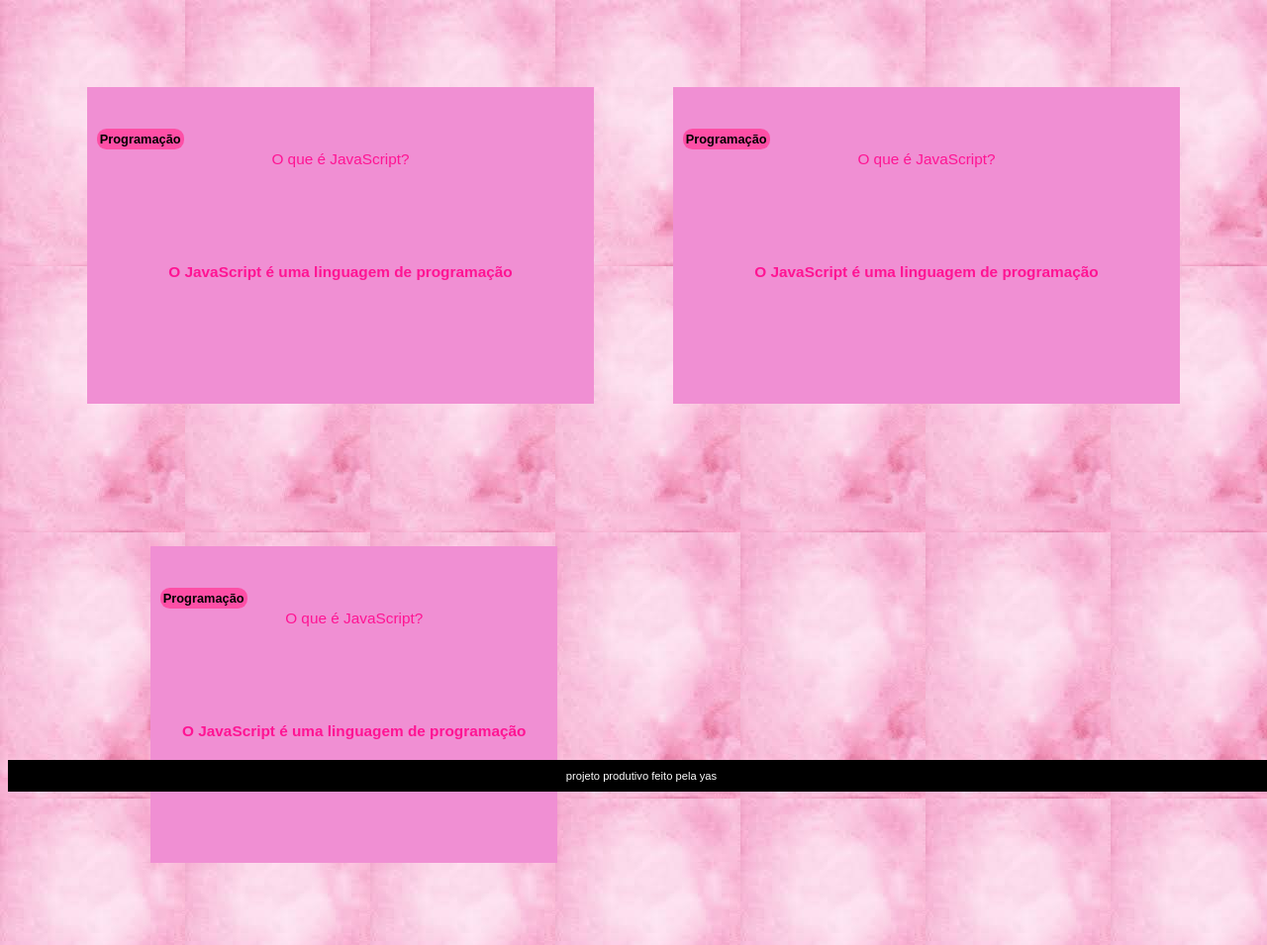
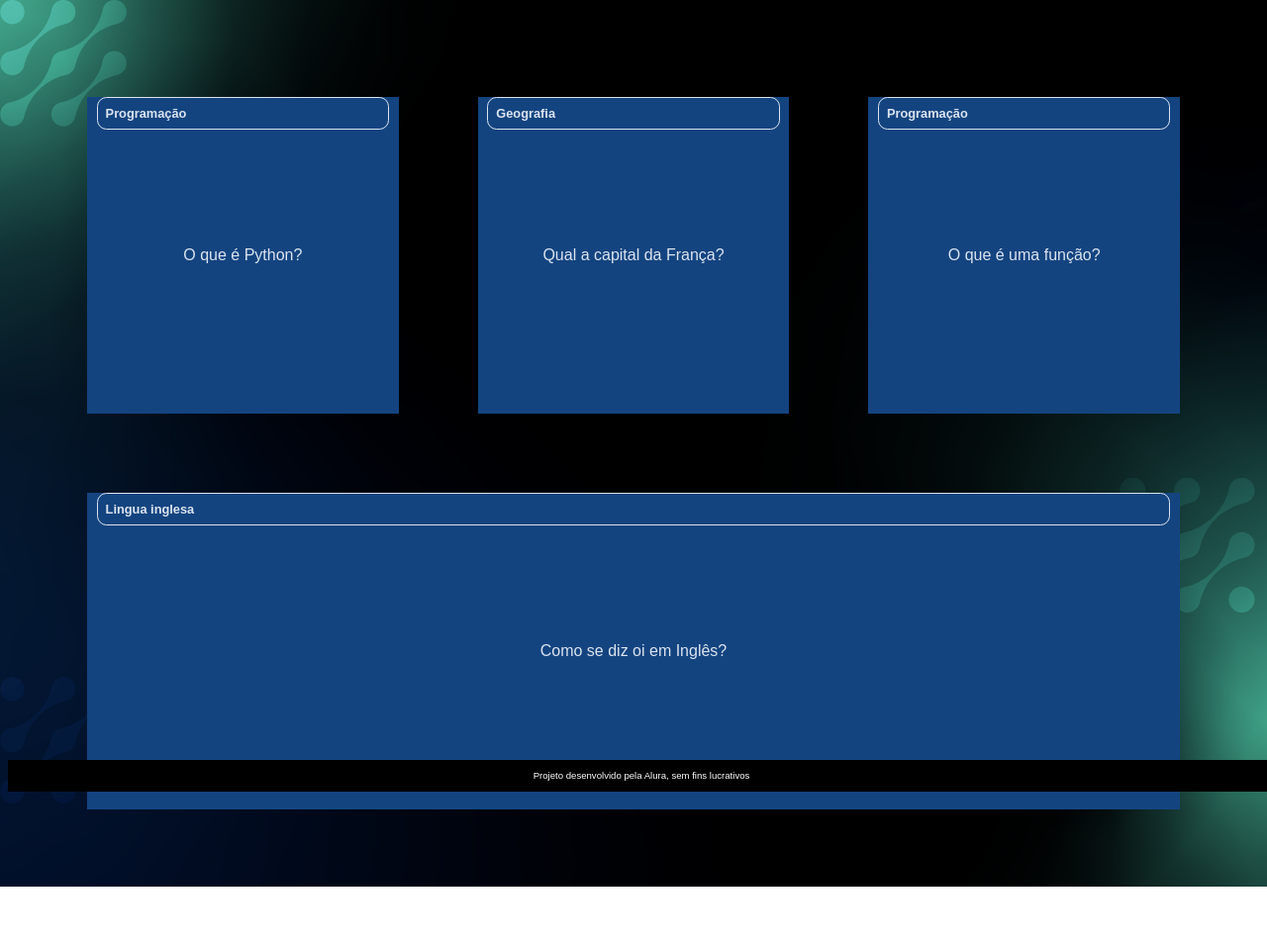
Before and after one commit to yjasmi/yass2, a plain HTML site: page index.html in a window 1280 px wide. Shown: the top 955 px of the page at 99% size. After the commit the page ends 896 px from the top, so only its background shows below. Drawn offline with Linux system fonts and the light colour scheme.

Commit message:
Add files via upload

```diff
--- /dev/null
+++ b/app.js
@@ -0,0 +1,29 @@
+function criaCartao(categoria, pergunta, resposta) {
+    let container = document.getElementById('container')
+    let cartao = document.createElement('article')
+    cartao.className = 'cartao'
+
+    cartao.innerHTML = `
+    <div class="cartao__conteudo">
+    <h3>${categoria}</h3>
+    <div class="cartao__conteudo__pergunta">
+        <p>${pergunta}</p>
+    </div>
+    <div class="cartao__conteudo__resposta">
+        <p>${resposta}</p>
+    </div>
+    </div>
+    `
+
+    let respostaEstaVisivel = false
+
+    function viraCartao() {
+        respostaEstaVisivel = !respostaEstaVisivel
+        cartao.classList.toggle('active', respostaEstaVisivel)
+    }
+    cartao.addEventListener('click', viraCartao)
+
+
+    container.appendChild(cartao)
+
+}
--- a/index.html
+++ b/index.html
@@ -3,13 +3,12 @@
 <head>
     <meta charset="UTF-8">
     <meta name="viewport" content="width=device-width, initial-scale=1.0">
-<link rel="stylesheet" href="assets/style.css">
-<title>flashcard</title>
+<link rel="stylesheet" href="style.css">    <title>Flashcard</title>
 </head>
 <body>
     <main>
         <section id="container">
-<article class="cartao">
+            <!-- <article class="cartao">
                 <div class="cartao__conteudo">
                     <h3>Programação</h3>
                     <div class="cartao__conteudo__pergunta">
@@ -19,34 +18,13 @@
                         <p>O JavaScript é uma linguagem de programação</p>
                     </div>
                 </div>
-</article>
-<article class="cartao">
-<div class="cartao__conteudo">
-<h3>Programação</h3>
-<div class="cartao__conteudo__pergunta">
-<p> O que é JavaScript?</p>
-</div>
-<div class="cartao__conteudo__resposta">
- <p>O JavaScript é uma linguagem de programação</p>
-</div>
-</div>
-</article>
-<section id="container">
-<article class="cartao">
-<div class="cartao__conteudo">
-<h3>Programação</h3>
-<div class="cartao__conteudo__pergunta">
-<p>O que é JavaScript?</p>
-</div>
-<div class="cartao__conteudo__resposta">
-<p>O JavaScript é uma linguagem de programação</p>
-</div>
-</div>
-</article>
+            </article> -->
         </section>
     </main>
     <footer>
-<p>projeto produtivo feito pela yas</p>
+        <p>Projeto desenvolvido pela Alura, sem fins lucrativos</p>
     </footer>
+    <script src="app.js"></script>
+    <script src="perguntas.js"></script>
 </body>
 </html>
--- /dev/null
+++ b/perguntas.js
@@ -0,0 +1,23 @@
+criaCartao(
+    'Programação',
+    'O que é Python?',
+    'O Python é uma linguagem de programação'
+)
+
+criaCartao(
+    'Geografia',
+    'Qual a capital da França?',
+    'A capital da França é Paris'
+)
+
+criaCartao(
+    'Programação',
+    'O que é uma função?',
+    'Uma função é um bloco de código que executa alguma tarefa'
+)
+
+criaCartao(
+    'Lingua inglesa',
+    'Como se diz oi em Inglês?',
+    'Oi em ingles é HI (RAI)'
+)
--- /dev/null
+++ b/style.css
@@ -0,0 +1,98 @@
+:root {
+    --text-color: #DBE4EF; /* Cor do texto */
+    --card-front-color: #144480; /* Cor do fundo do cartão */
+    --card-back-color: #00F4BF; /* Cor de fundo da resposta */
+}
+
+body {
+    background: url('bg-desktop.webp') no-repeat center center fixed;
+    background-size: cover;
+    font-family: 'Bai Jamjuree', sans-serif;
+}
+
+#container {
+    display: flex;
+    flex-wrap: wrap;
+    justify-content: space-between;
+    padding: 4rem;
+    gap: 3rem;
+}
+
+.cartao {
+    margin: 1rem;
+    height: 20rem;
+    flex-grow: 1;
+    flex-basis: calc(33% - 6rem);
+    perspective: 1000px; /* Perspectiva para 3D */
+}
+
+.cartao__conteudo {
+    background-color: var(--card-front-color);
+    text-align: center;
+    height: 100%;
+    transform-style: preserve-3d;
+    transition: transform 300ms ease-in-out;
+    position: relative;
+}
+
+.cartao__conteudo h3 {
+    color: var(--text-color);
+    border: 1px solid var(--text-color);
+    text-align: left;
+    padding: 0.5rem;
+    margin: 0.6rem;
+    border-radius: 0.6rem;
+    font-size: 1vw;
+    backface-visibility: hidden;
+}
+
+.cartao__conteudo__pergunta,
+.cartao__conteudo__resposta {
+    backface-visibility: hidden; /* Oculta a face oposta ao girar */
+    position: absolute;
+    height: 100%;
+    width: 100%;
+    top: 0;
+    left: 0;
+    display: flex; /* Usar flexbox para centralizar o texto */
+    align-items: center; /* Centraliza verticalmente */
+    justify-content: center; /* Centraliza horizontalmente */
+}
+
+.cartao__conteudo__pergunta p {
+    color: var(--text-color); /* Cor da pergunta */
+    font-weight: 500;
+}
+
+.cartao__conteudo__resposta {
+    transform: rotateY(180deg); /* Rotaciona a resposta */
+    background-color: var(--card-back-color); /* Cor de fundo da resposta */
+    background-image: url('bg-desktop.webp'); /* Adiciona a imagem de fundo */
+    background-size: cover; /* Faz a imagem cobrir todo o cartão */
+    background-position: center; /* Centraliza a imagem */
+}
+
+.cartao__conteudo__resposta p {
+    color: var(--text-color); /* Cor da resposta */
+    font-weight: 700;
+}
+
+.cartao.active .cartao__conteudo {
+    transform: rotateY(180deg); /* Rotaciona o cartão ao ser clicado */
+}
+
+footer {
+    background-color: black;
+    color: white;
+    position: fixed;
+    bottom: 0;
+    width: 100%;
+    height: 2rem;
+}
+
+footer p {
+    text-align: center;
+    font-size: 0.6rem;
+    margin: 0;
+    line-height: 2rem; /* Centraliza verticalmente */
+}
```
Also changed, not shown: bg-desktop.webp (added), bg-mobile.webp (added), bg-tablet.webp (added), men.js (added), 3 other files. Lines whose indentation alone changed are shown as unchanged.
